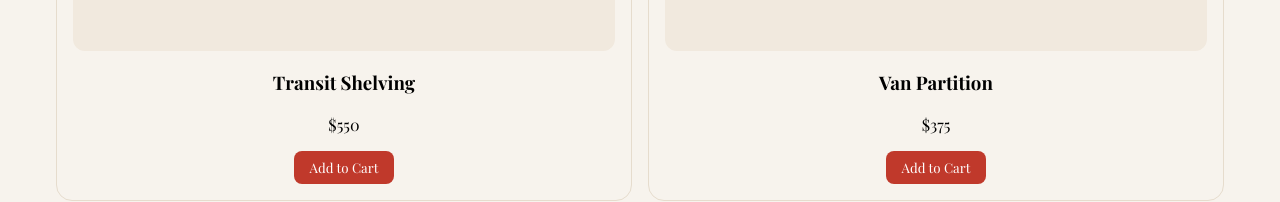
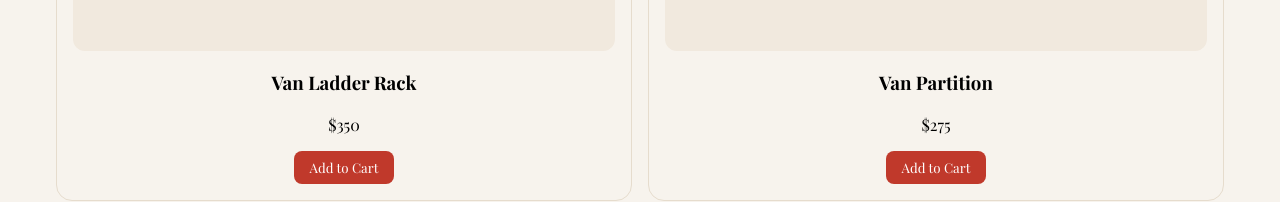
Before and after one commit to dev-verde1071/website, a Next.js app: page /shop/van in a window 1280 px wide. Shown: the part 346-548 px from the top of the page. Built offline with nearby package versions, Linux system fonts and the light colour scheme.

Commit message:
Update page.js

```diff
--- a/app/shop/van/page.js
+++ b/app/shop/van/page.js
@@ -4,8 +4,8 @@ import { CartContext } from "@/components/CartContext";
 import ProductCard from "@/components/ProductCard";
 
 const vanProducts = [
-  { id: 101, name: "Transit Shelving", price: 550, brand: "Holman" },
-  { id: 102, name: "Van Partition", price: 375, brand: "Adrian Steel" }
+  { id: 5, name: "Van Ladder Rack", price: 350 },
+  { id: 6, name: "Van Partition", price: 275 }
 ];
 
 export default function VanSolutionsPage() {
@@ -14,13 +14,7 @@ export default function VanSolutionsPage() {
   return (
     <main style={{ marginTop: "2rem" }}>
       <h1>Van Solutions</h1>
-      <div
-        style={{
-          display: "grid",
-          gridTemplateColumns: "repeat(auto-fit, minmax(200px, 1fr))",
-          gap: "1rem"
-        }}
-      >
+      <div style={{ display: "grid", gridTemplateColumns: "repeat(auto-fit, minmax(200px, 1fr))", gap: "1rem" }}>
         {vanProducts.map((p) => (
           <ProductCard key={p.id} product={p} addToCart={addToCart} />
         ))}
```
